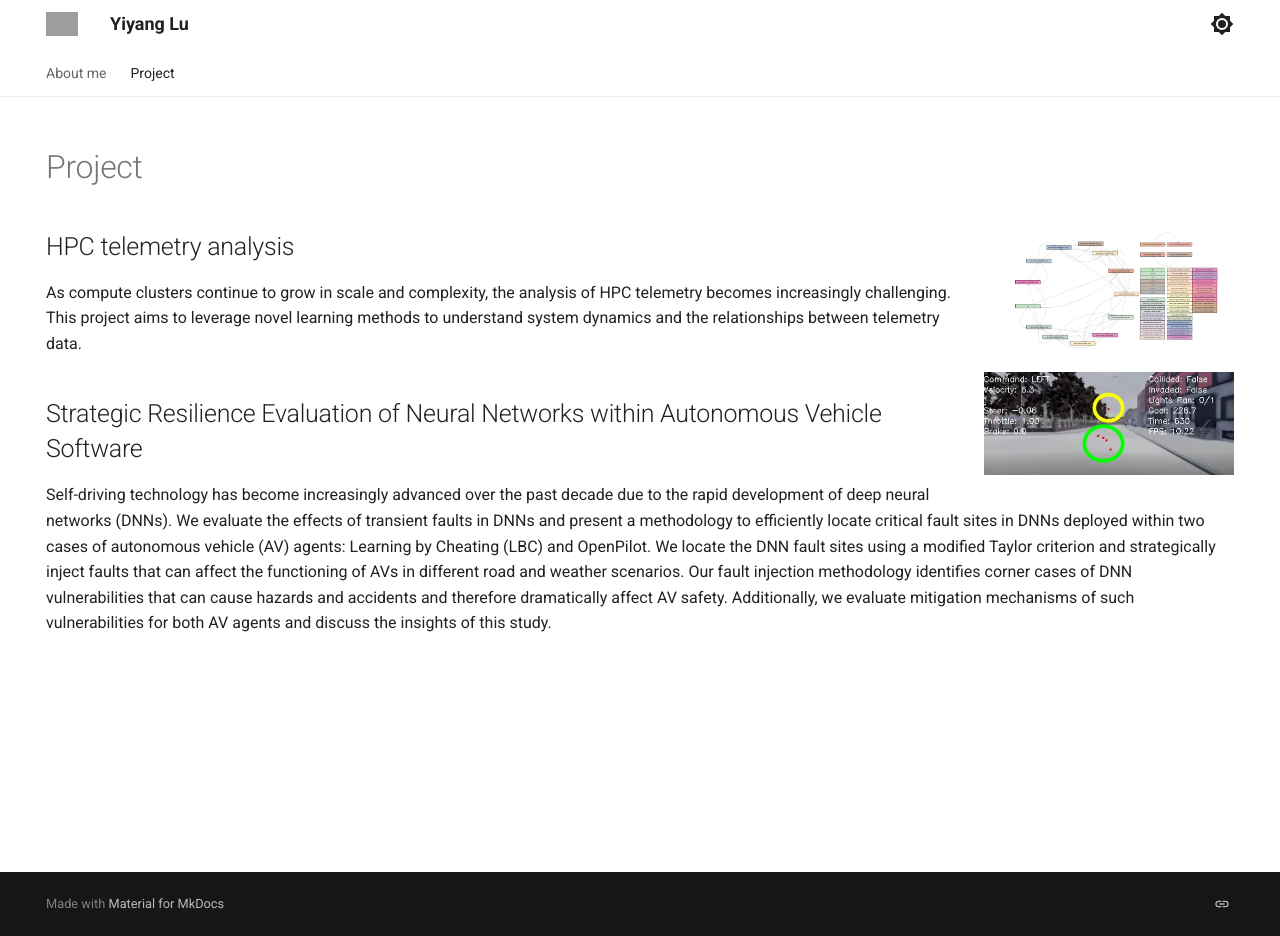
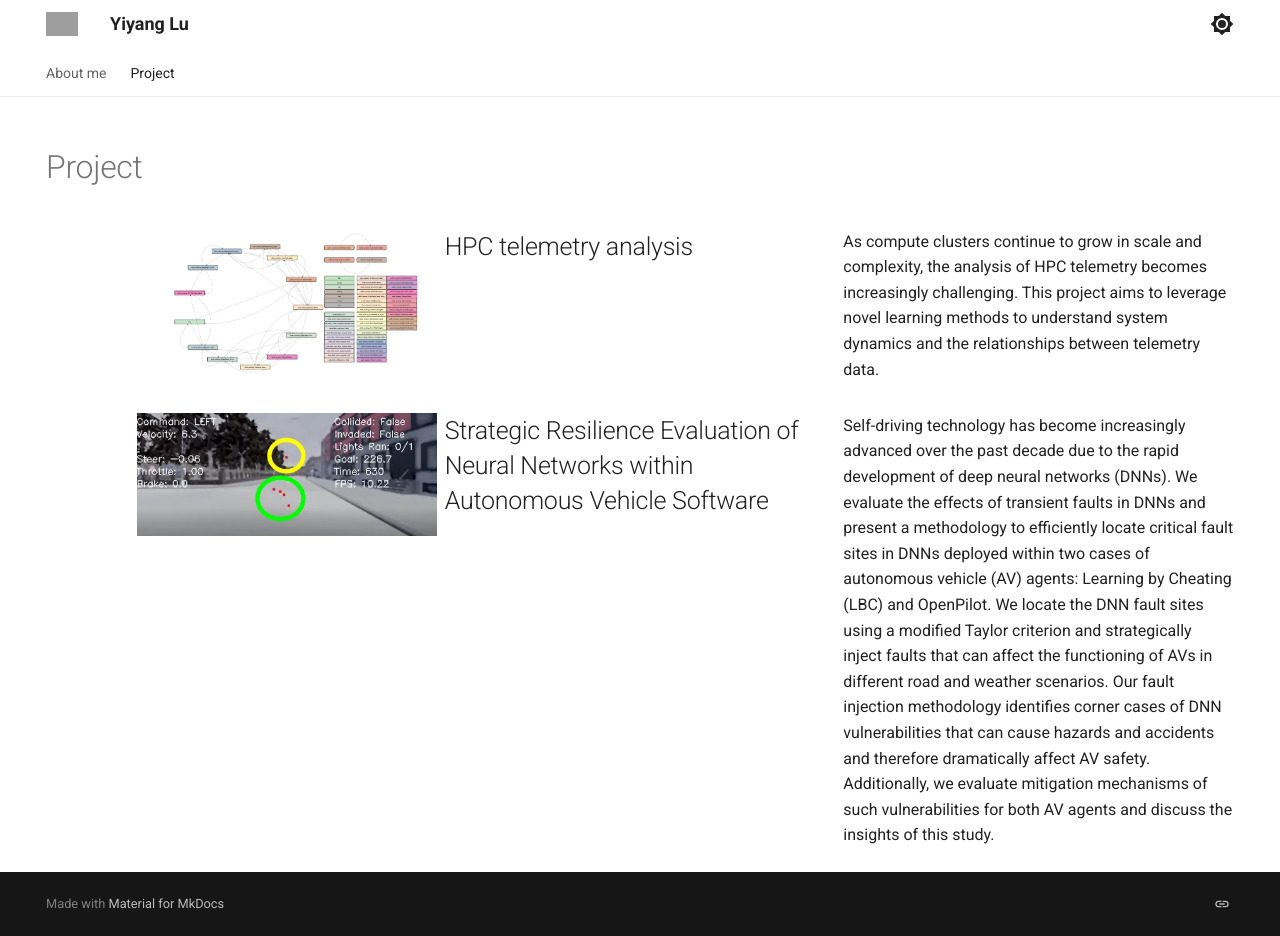
Before and after one commit to YiyangLu/yiyanglu.github.io, an MkDocs documentation site: the page built from docs/project.md, in a window 1280 px wide and 936 px high. Built offline with MkDocs 1.6.1 and Material for MkDocs 9.7.7, drawn with Linux system fonts in a browser that asks for light colours; grey boxes are pictures that could not be loaded.

Commit message:
Update project.md to focus on HPC telemetry analysis and strategic resilience evaluation of neural networks within autonomous vehicle software

```diff
--- a/docs/project.md
+++ b/docs/project.md
@@ -8,15 +8,18 @@ hide:
 ---
 # Project
 
-![portrait](assets/project/sc_poster_graph.png){width="250", align=right}
+<div class="grid" markdown>
 
+![portrait](assets/project/sc_poster_graph.png){width="300", align=right}
 ## HPC telemetry analysis
 
 As compute clusters continue to grow in scale and complexity, the analysis of HPC telemetry becomes increasingly challenging. This project aims to leverage novel learning methods to understand system dynamics and the relationships between telemetry data.
+</div>
 
+<div class="grid" markdown>
 
-![portrait](assets/project/lbc_left_turn.jpg){width="250", align=right}
-
+![portrait](assets/project/lbc_left_turn.jpg){width="300", align=right}
 ## Strategic Resilience Evaluation of Neural Networks within Autonomous Vehicle Software
 
 Self-driving technology has become increasingly advanced over the past decade due to the rapid development of deep neural networks (DNNs). We evaluate the effects of transient faults in DNNs and present a methodology to efficiently locate critical fault sites in  DNNs deployed within two cases of autonomous vehicle (AV) agents: Learning by Cheating (LBC) and OpenPilot. We locate the DNN fault sites using a modified Taylor criterion and strategically inject faults that can affect the functioning of AVs in different road and weather scenarios. Our fault injection methodology identifies corner cases of DNN vulnerabilities that can cause hazards and accidents and therefore dramatically affect AV safety. Additionally, we evaluate mitigation mechanisms of such vulnerabilities for both AV agents and discuss the insights of this study.
+</div>
```
